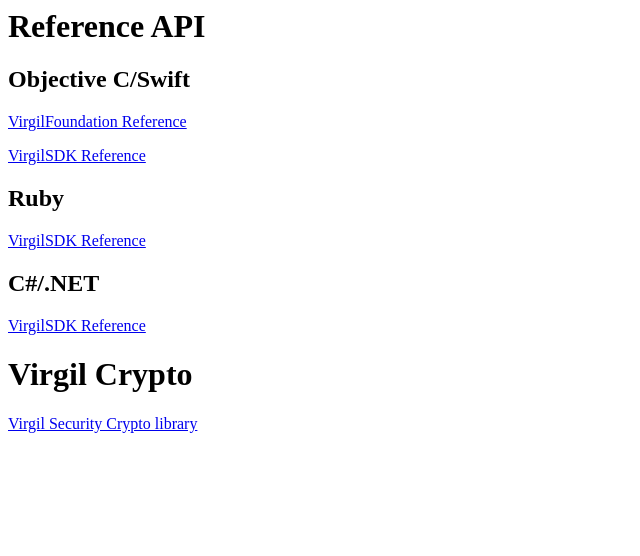
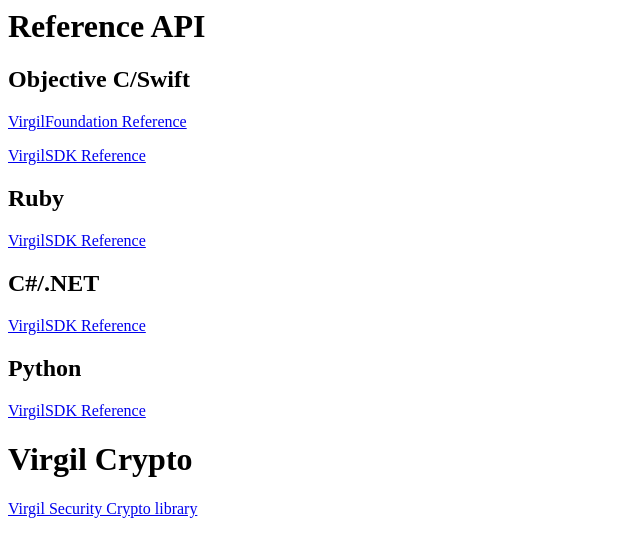
Before and after one commit to VirgilSecurity/VirgilSecurity.github.io, a plain HTML site: page index.html in a window 1280 px wide. Shown: the whole page, without its empty margins (0-640 px from the left). Drawn offline with Linux system fonts and the light colour scheme.

Commit message:
Add python reference api

```diff
--- a/index.html
+++ b/index.html
@@ -12,6 +12,8 @@
     <p><a href="http://virgilsecurity.github.io/virgil-sdk-ruby/">VirgilSDK Reference</a></p>
     <h2>C#/.NET</h2>
     <p><a href="http://virgilsecurity.github.io/virgil-sdk-net/">VirgilSDK Reference</a></p>
+    <h2>Python</h2>
+    <p><a href="http://virgilsecurity.github.io/virgil-sdk-python">VirgilSDK Reference</a></p>
     <h1>Virgil Crypto</h1>
     <p><a href="http://virgilsecurity.github.io/virgil-crypto/">Virgil Security Crypto library</a></p>
   </body>
```
